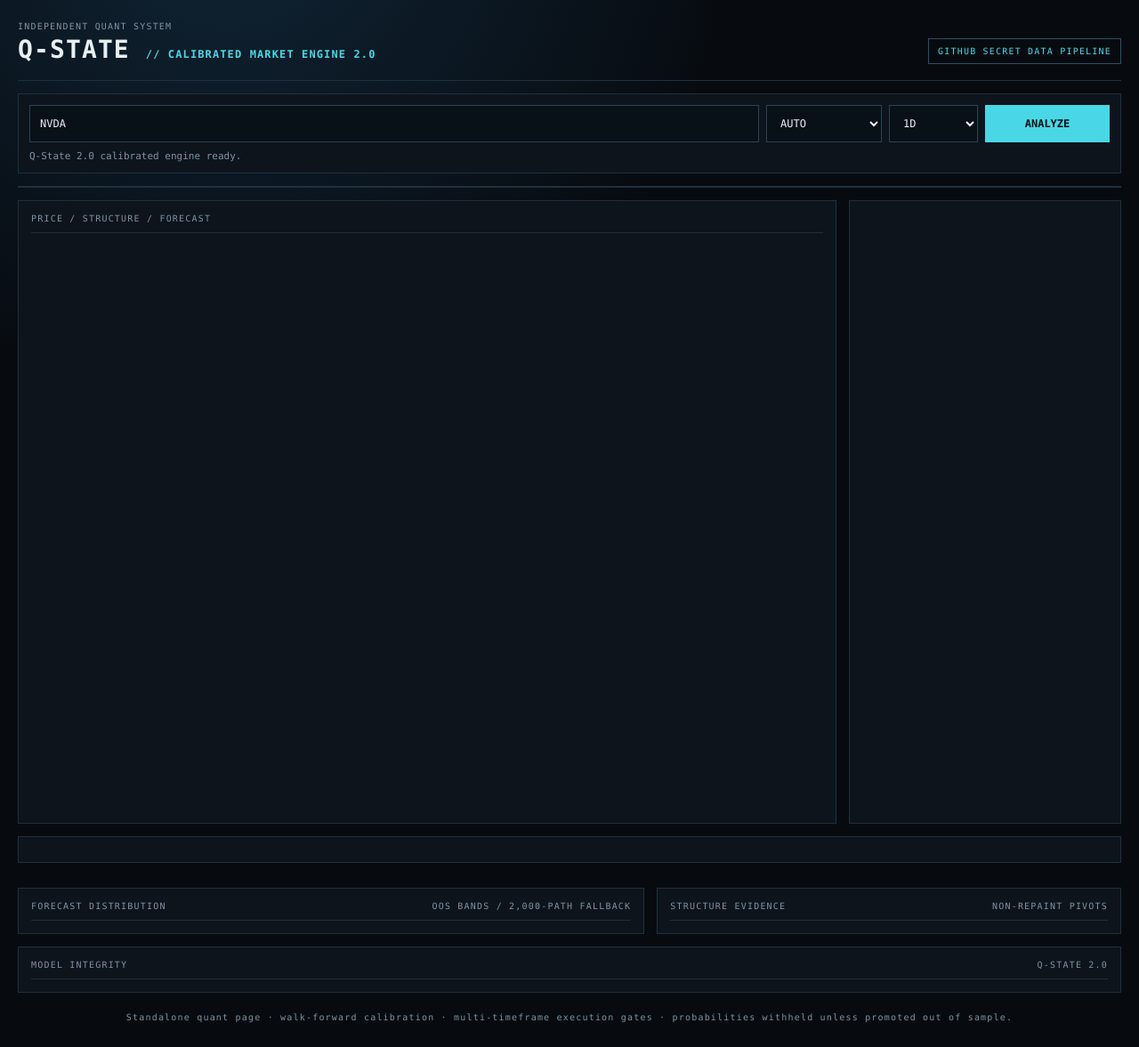
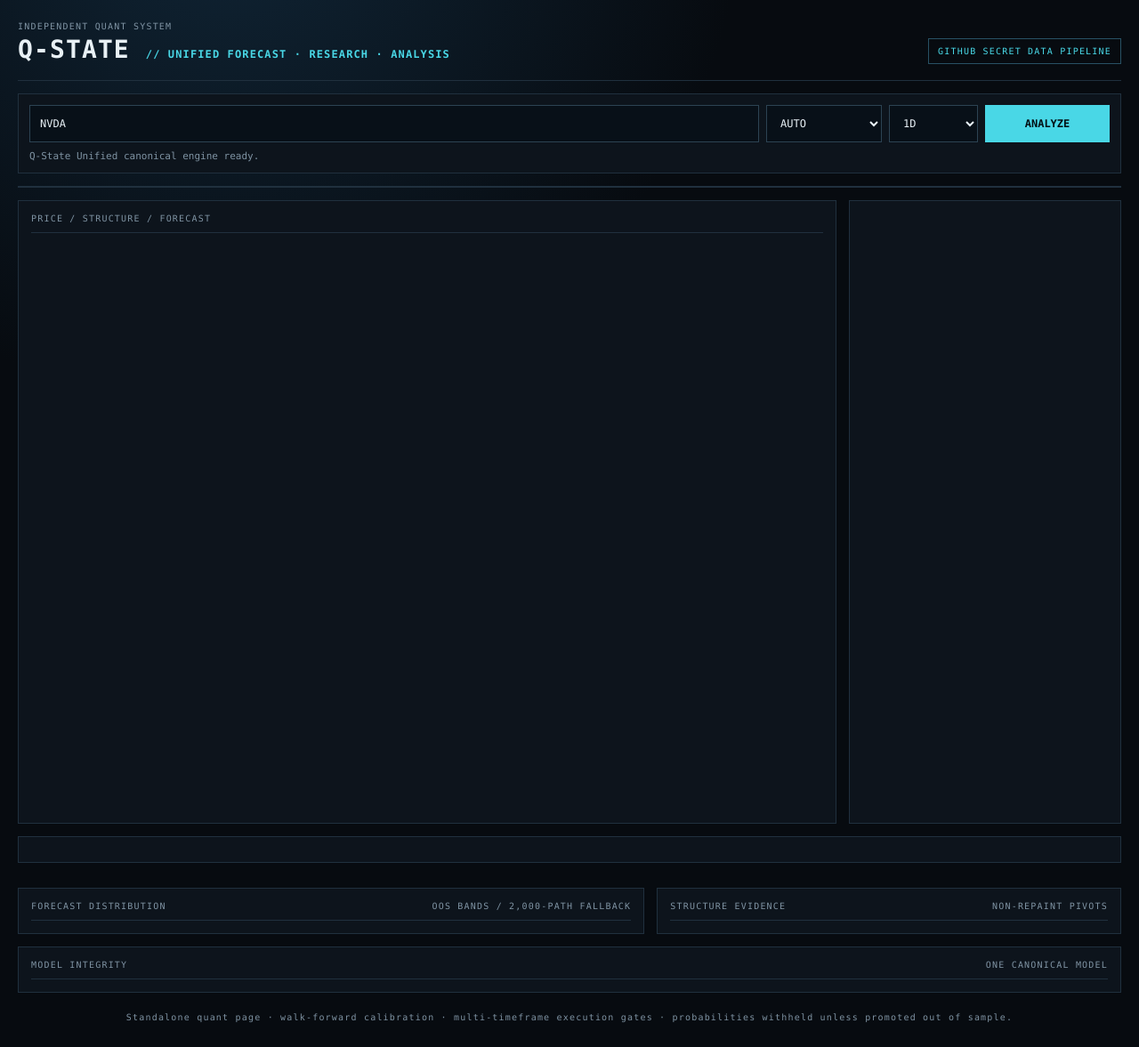
Before and after one commit to samin110597-create/stock-truth-v2, a website: page quant/index.html in a window 1280 px wide. Shown: the whole page at 89% size. Drawn offline with Linux system fonts and the light colour scheme.

Commit message:
Rename terminal around one canonical Q-State model

```diff
--- a/quant/index.html
+++ b/quant/index.html
@@ -5,13 +5,13 @@
 <meta name="viewport" content="width=device-width,initial-scale=1">
 <meta name="color-scheme" content="dark">
 <meta name="description" content="Standalone quantitative market state and projection terminal.">
-<title>Q-State 2.0 Quant Terminal</title>
+<title>Q-State Unified Quant Terminal</title>
 <link rel="stylesheet" href="./style.css">
 </head>
 <body>
 <main>
 <header class="top">
-  <div><div class="eyebrow">INDEPENDENT QUANT SYSTEM</div><h1>Q-STATE <span>// CALIBRATED MARKET ENGINE 2.0</span></h1></div>
+  <div><div class="eyebrow">INDEPENDENT QUANT SYSTEM</div><h1>Q-STATE <span>// UNIFIED FORECAST · RESEARCH · ANALYSIS</span></h1></div>
   <div class="security">GITHUB SECRET DATA PIPELINE</div>
 </header>
 
@@ -22,7 +22,7 @@
   <select id="tf"><option>15M</option><option>1H</option><option>4H</option><option selected>1D</option></select>
   <button>ANALYZE</button>
 </form>
-<div id="status">Q-State 2.0 calibrated engine ready.</div>
+<div id="status">Q-State Unified canonical engine ready.</div>
 </section>
 
 <section id="decision" class="decision"></section>
@@ -43,7 +43,7 @@
   <section class="block"><div class="panel-head"><span>STRUCTURE EVIDENCE</span><span>NON-REPAINT PIVOTS</span></div><div id="evidence"></div></section>
 </section>
 
-<section class="block"><div class="panel-head"><span>MODEL INTEGRITY</span><span>Q-STATE 2.0</span></div><div id="integrity"></div></section>
+<section class="block"><div class="panel-head"><span>MODEL INTEGRITY</span><span>ONE CANONICAL MODEL</span></div><div id="integrity"></div></section>
 <footer>Standalone quant page · walk-forward calibration · multi-timeframe execution gates · probabilities withheld unless promoted out of sample.</footer>
 <script type="module" src="./app.mjs"></script>
 </main>
```
